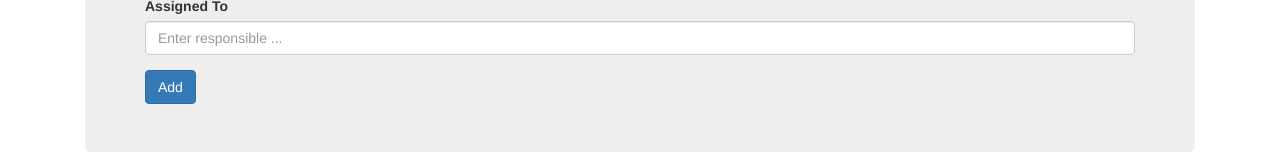
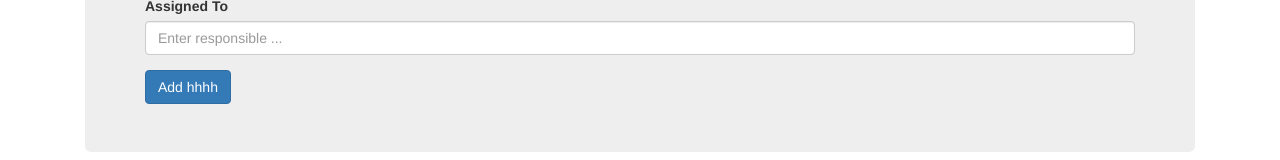
Before and after one commit to ikram-ferhat/newrepo, a plain HTML site: page index.html in a window 1280 px wide. Shown: the part 418-578 px from the top of the page. Drawn offline with nearby package versions, Linux system fonts and the light colour scheme.

Commit message:
change index

```diff
--- a/index.html
+++ b/index.html
@@ -35,7 +35,7 @@
             <label for="issueAssignedToInput">Assigned To</label>
             <input type="text" class="form-control" id="issueAssignedToInput" placeholder="Enter responsible ...">
           </div>
-          <button type="submit" class="btn btn-primary">Add</button>
+          <button type="submit" class="btn btn-primary">Add hhhh </button>
         </form>
       </div>
       <div class="col-lg-12">
```
